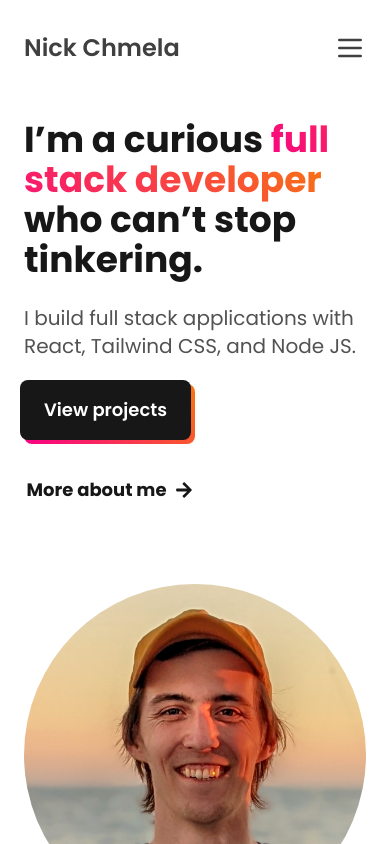
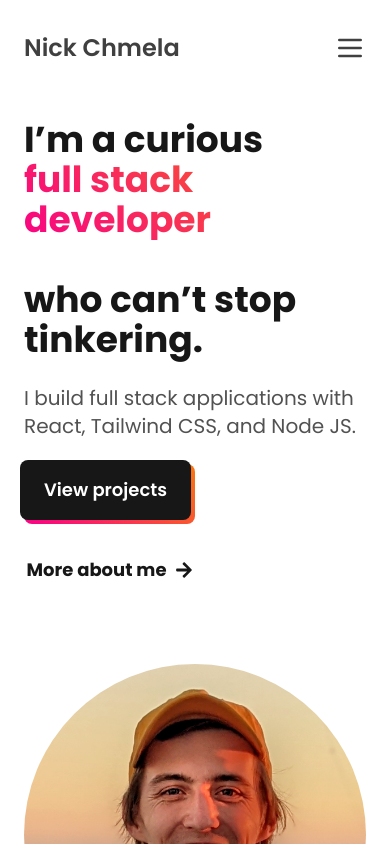
Before and after one commit to chmelan/personal-portfolio-redux, a Next.js app: page / in a window 390 px wide. Shown: the top 844 px of the page. Built offline with nearby package versions, Linux system fonts and the light colour scheme.

Commit message:
Update HomeHero.tsx

```diff
--- a/components/HomeHero.tsx
+++ b/components/HomeHero.tsx
@@ -11,7 +11,7 @@ export default function HomeHero() {
         <div className="flex flex-col items-start justify-center gap-6">
           <h1 className="  text-4xl font-bold text-neutral-900 md:text-7xl ">
             I’m a curious{' '}
-            <span className="text-gradient-no-hover">full stack developer</span>{' '}
+            <span className="text-gradient-no-hover block md:inline">full stack developer</span>{' '}
             <br /> who can’t stop tinkering.
           </h1>
           <p className=" text-xl text-neutral-600 md:text-2xl ">
```
